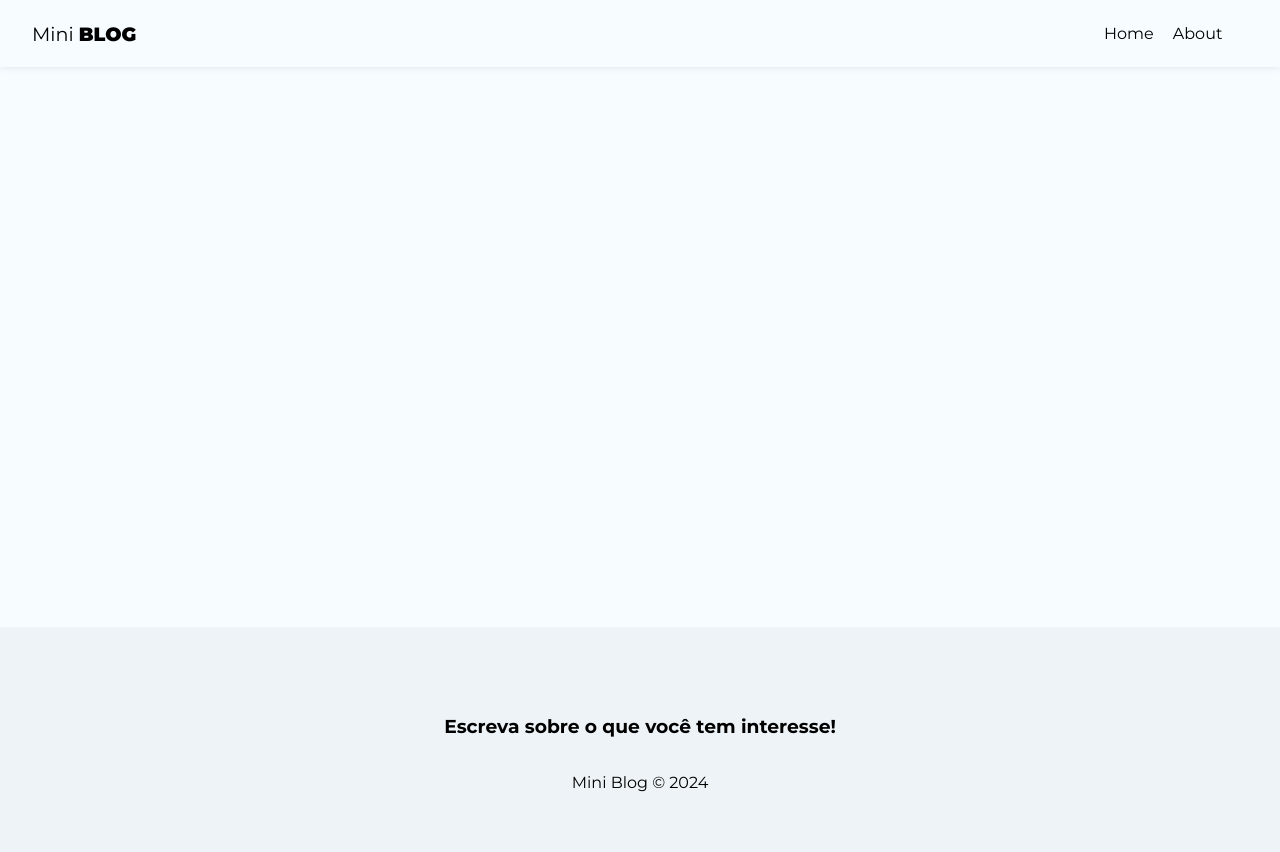
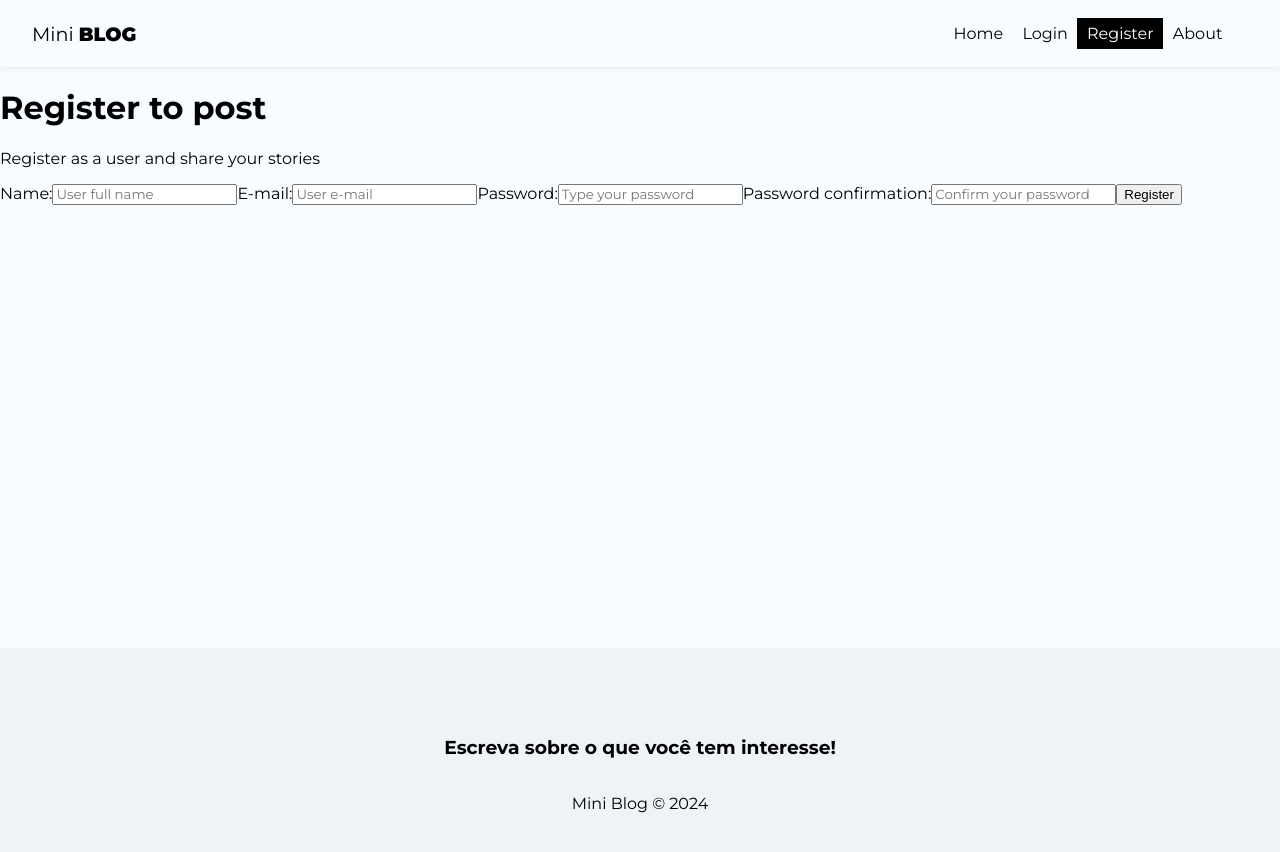
Before and after one commit to rafalebre/MiniBlog, a React (Create React App) app: page /register in a window 1280 px wide. Shown: the top 852 px of the page. Built offline with nearby package versions, Linux system fonts and the light colour scheme.

Commit message:
128: Criando formulário de cadastro

```diff
--- a/package.json
+++ b/package.json
@@ -36,5 +36,8 @@
       "last 1 firefox version",
       "last 1 safari version"
     ]
+  },
+  "devDependencies": {
+    "@babel/plugin-proposal-private-property-in-object": "^7.21.11"
   }
 }
--- a/src/App.js
+++ b/src/App.js
@@ -7,6 +7,8 @@ import Home from './pages/Home/Home';
 import About from './pages/About/About';
 import Navbar from './pages/components/Navbar';
 import Footer from './pages/components/Footer';
+import Login from './pages/Login/Login';
+import Register from './pages/Register/Register';
 
 function App() {
   return (
@@ -17,6 +19,8 @@ function App() {
           <Routes>
             <Route path="/" element={<Home/>} />
             <Route path="/about" element={<About/>} />
+            <Route path="/login" element={<Login/>} />
+            <Route path="/register" element={<Register/>} />
           </Routes>
         </div>
         <Footer />
--- /dev/null
+++ b/src/pages/Login/Login.jsx
@@ -0,0 +1,11 @@
+import styles from "./Login.module.css";
+
+const Login = () => {
+  return (
+    <div>
+        <h2>Login</h2>
+    </div>
+  )
+}
+
+export default Login
--- /dev/null
+++ b/src/pages/Register/Register.jsx
@@ -0,0 +1,33 @@
+import styles from "./Register.module.css";
+
+import { useState, useEffect } from "react";
+
+const Register = () => {
+  return (
+    <div>
+        <h1>Register to post</h1>
+        <p>Register as a user and share your stories</p>
+        <form>
+          <label>
+            <span>Name:</span>
+            <input type="text" name="displayName" required placeholder="User full name" />
+          </label>
+          <label>
+            <span>E-mail:</span>
+            <input type="email" name="email" required placeholder="User e-mail" />
+          </label>
+          <label>
+            <span>Password:</span>
+            <input type="password" name="password" required placeholder="Type your password" />
+          </label>
+          <label>
+            <span>Password confirmation:</span>
+            <input type="password" name="confirmPassword" required placeholder="Confirm your password" />
+          </label>
+          <button className="btn">Register</button>
+        </form>
+    </div>
+  )
+}
+
+export default Register
--- /dev/null
+++ b/src/pages/Register/Register.module.css
@@ -0,0 +1,7 @@
+.register {
+    text-align: center;
+}
+
+.register p {
+    color: #aaa;
+}
--- a/src/pages/components/Navbar.jsx
+++ b/src/pages/components/Navbar.jsx
@@ -15,6 +15,16 @@ const Navbar = () => {
                     </NavLink>
                 </li>
                 <li>
+                    <NavLink to="/login" className={({isActive}) => (isActive ? styles.active : "")}>
+                        Login
+                    </NavLink>
+                </li>
+                <li>
+                    <NavLink to="/register" className={({isActive}) => (isActive ? styles.active : "")}>
+                        Register
+                    </NavLink>
+                </li>
+                <li>
                     <NavLink to="/about" className={({isActive}) => (isActive ? styles.active : "")}>
                         About
                     </NavLink>
```
Also changed, not shown: src/pages/Login/Login.module.css (added), 1 other file (tests, documents, lock files or other folders).
